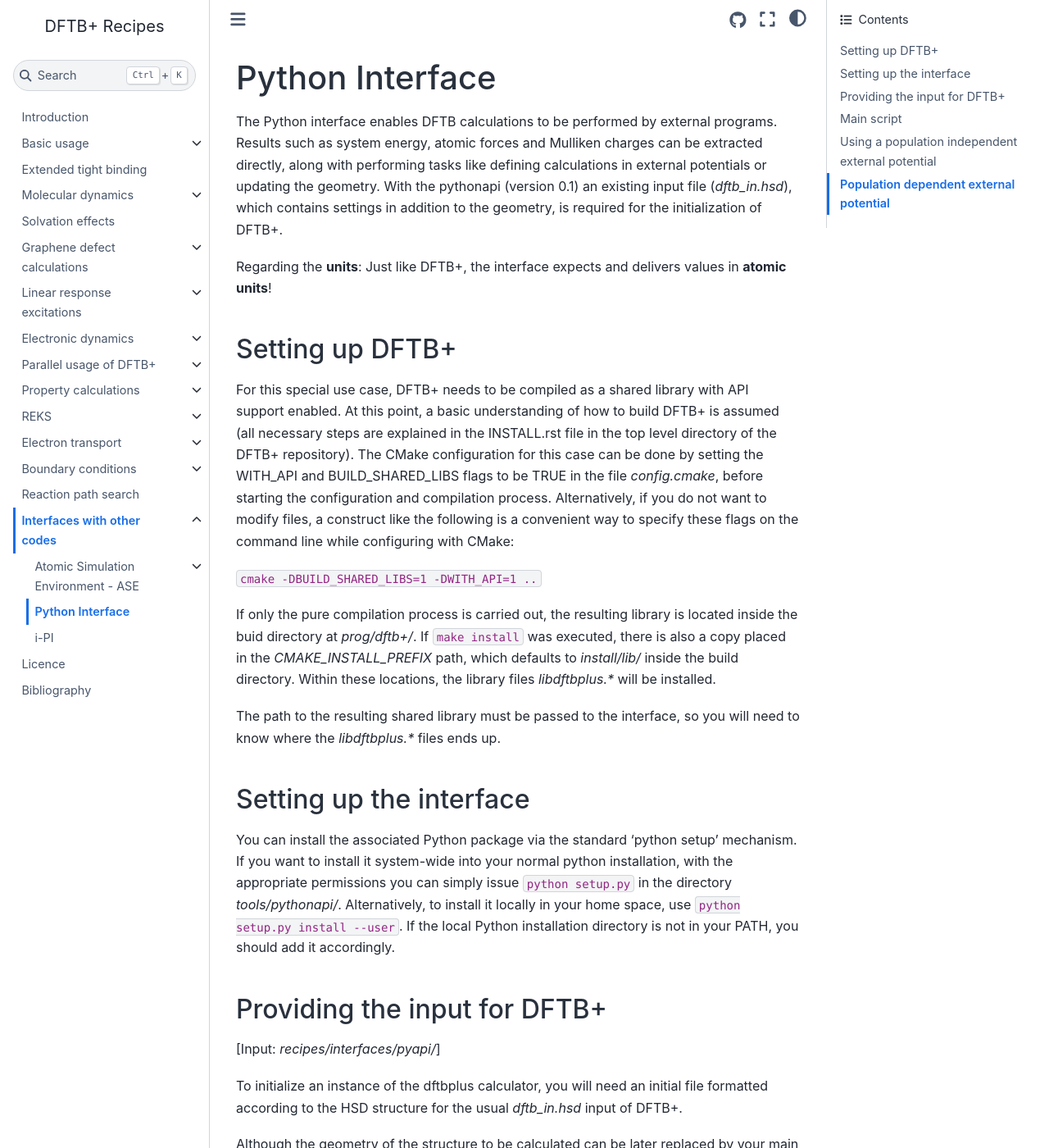
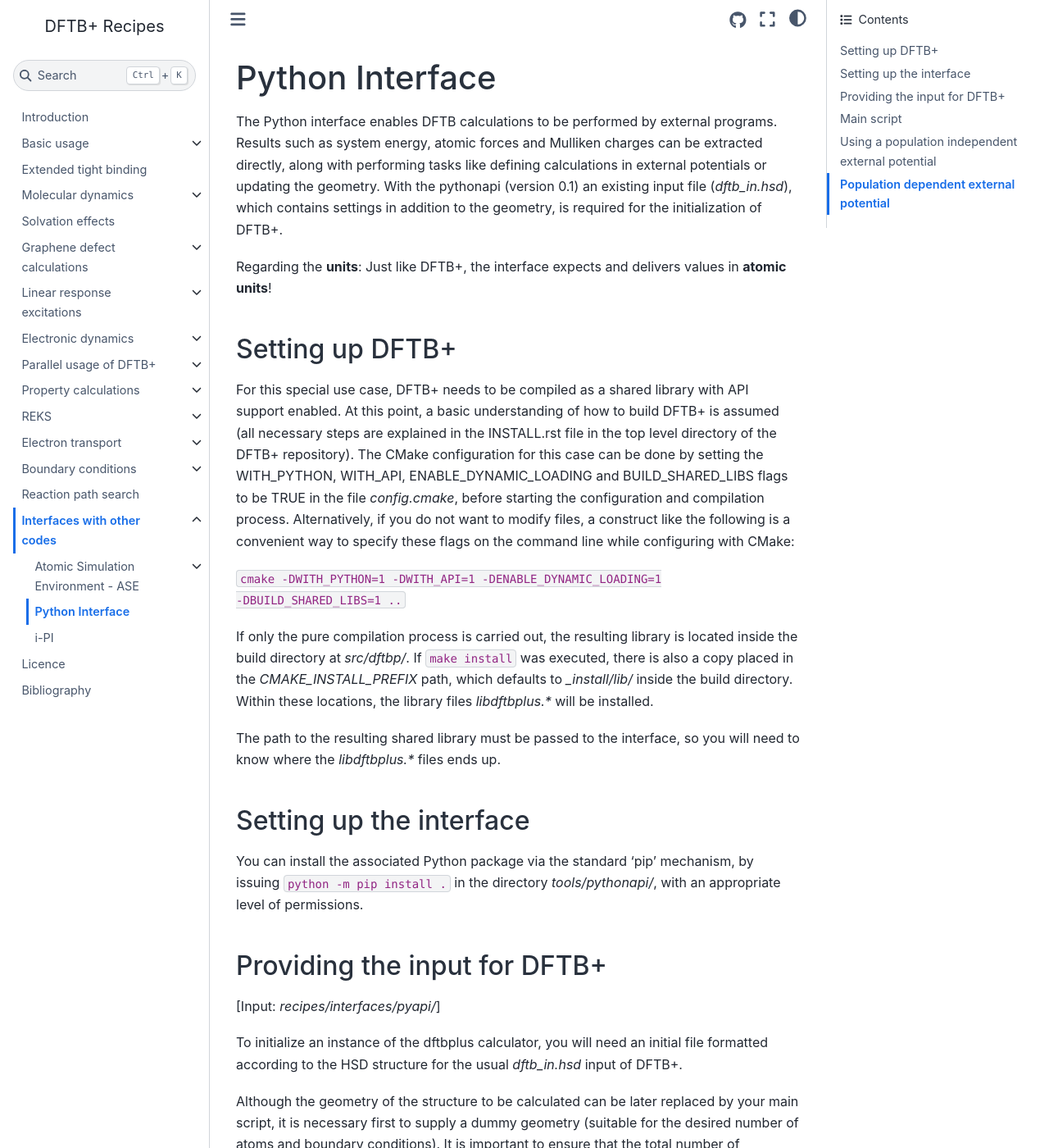
Before and after one commit to dftbplus/recipes, a Sphinx documentation site: the page built from docs/interfaces/pyapi/pyapi.rst, in a window 1280 px wide and 1400 px high. Shown: the whole window at 82% size. Built offline with Sphinx 7.4.7 and the Sphinx Book theme 1.1.4, drawn with Linux system fonts in a browser that asks for light colours; some of the changed text lies outside the part shown.

Commit message:
Update the recipe covering the Python API (#61)

```diff
--- a/docs/_archives/recipes/interfaces/pyapi/pyapi.py
+++ b/docs/_archives/recipes/interfaces/pyapi/pyapi.py
@@ -5,9 +5,9 @@ import dftbplus
 LIB_PATH = '/home/user/libdftbplus'
 
 # DFTB+ conversion factors
-# (according to prog/dftb+/lib_common/constants.F90)
-BOHR__AA = 0.529177249
-AA__BOHR = 1 / BOHR__AA
+# (according to src/dftbp/common/constants.F90)
+BOHR_AA = 0.529177249
+AA_BOHR = 1 / BOHR_AA
 
 
 def main():
@@ -21,14 +21,14 @@ def main():
         [ 1.920770753428742, -0.024319922392223, -4.437737763954652],
         [ 0.024319174400169, -0.017404302527510, -2.005347277168561],
         [ 0.024317270342179,  1.886164739806594, -5.291732430733527]])
-    coords *= AA__BOHR
+    coords *= AA_BOHR
 
     # lattice vectors of TiO2, in atomic units
     latvecs = np.array([
         [-1.903471721000000,  1.903471721000000,  4.864738245000000],
         [ 1.903471721000000, -1.903471721000000,  4.864738245000000],
         [ 1.903471721000000,  1.903471721000000, -4.864738245000000]])
-    latvecs *= AA__BOHR
+    latvecs *= AA_BOHR
 
     cdftb = dftbplus.DftbPlus(libpath=LIB_PATH,
                               hsdpath='dftb_in.hsd',
--- a/docs/interfaces/pyapi/pyapi.rst
+++ b/docs/interfaces/pyapi/pyapi.rst
@@ -22,18 +22,18 @@ For this special use case, DFTB+ needs to be compiled as a shared library with
 API support enabled. At this point, a basic understanding of how to build DFTB+
 is assumed (all necessary steps are explained in the INSTALL.rst file in the top
 level directory of the DFTB+ repository). The CMake configuration for this case
-can be done by setting the WITH_API and BUILD_SHARED_LIBS flags to be TRUE in
-the file `config.cmake`, before starting the configuration and compilation
-process. Alternatively, if you do not want to modify files, a construct like the
-following is a convenient way to specify these flags on the command line while
-configuring with CMake:
+can be done by setting the WITH_PYTHON, WITH_API, ENABLE_DYNAMIC_LOADING and
+BUILD_SHARED_LIBS flags to be TRUE in the file `config.cmake`, before starting
+the configuration and compilation process. Alternatively, if you do not want to
+modify files, a construct like the following is a convenient way to specify
+these flags on the command line while configuring with CMake:
 
-``cmake -DBUILD_SHARED_LIBS=1 -DWITH_API=1 ..``
+``cmake -DWITH_PYTHON=1 -DWITH_API=1 -DENABLE_DYNAMIC_LOADING=1 -DBUILD_SHARED_LIBS=1 ..``
 
 If only the pure compilation process is carried out, the resulting library is
-located inside the buid directory at `prog/dftb+/`. If ``make install`` was
+located inside the build directory at `src/dftbp/`. If ``make install`` was
 executed, there is also a copy placed in the `CMAKE_INSTALL_PREFIX` path, which
-defaults to `install/lib/` inside the build directory. Within these locations,
+defaults to `_install/lib/` inside the build directory. Within these locations,
 the library files `libdftbplus.*` will be installed.
 
 The path to the resulting shared library must be passed to the interface, so you
@@ -42,13 +42,9 @@ will need to know where the `libdftbplus.*` files ends up.
 Setting up the interface
 ========================
 
-You can install the associated Python package via the standard 'python setup'
-mechanism. If you want to install it system-wide into your normal python
-installation, with the appropriate permissions you can simply issue ``python
-setup.py`` in the directory `tools/pythonapi/`. Alternatively, to install it
-locally in your home space, use ``python setup.py install --user``. If the local
-Python installation directory is not in your PATH, you should add it
-accordingly.
+You can install the associated Python package via the standard 'pip' mechanism,
+by issuing ``python -m pip install .`` in the directory `tools/pythonapi/`, with
+an appropriate level of permissions.
 
 .. _sec-interfaces-pyapi-input:
 
@@ -155,9 +151,9 @@ interface.
     LIB_PATH = '/home/user/libdftbplus'
 
     # DFTB+ conversion factors
-    # (according to prog/dftb+/lib_common/constants.F90)
-    BOHR__AA = 0.529177249
-    AA__BOHR = 1 / BOHR__AA
+    # (according to src/dftbp/common/constants.F90)
+    BOHR_AA = 0.529177249
+    AA_BOHR = 1 / BOHR_AA
 
 At the beginning of the ``main()`` function, the atom coordinates and lattice
 vectors are defined. In this case, a conversion to atomic units is necessary,
@@ -186,8 +182,8 @@ since a `.gen` block is used whose values are usually in units of Ångström.
 	    [ 1.903471721000000,  1.903471721000000, -4.864738245000000]])
 
 	# conversion to atomic units
-	coords *= AA__BOHR
-	latvecs *= AA__BOHR
+	coords *= AA_BOHR
+	latvecs *= AA_BOHR
 
 An object of the DftbPlus class is instantiated, which requires the location of
 the shared library `libpath`, the HSD input file `hsdpath` and the name of the
@@ -284,7 +280,8 @@ This section deals with the capability of the interface to run calculations with
 a population dependent external potential, i.e. arrising in cases like
 polarizable surroundings where the applied field responds to the state of the QM
 calculation. Since in general only the user knows how to calculate this type of
-potential, callback functions can be defined which will then be executed at runtime.
+potential, callback functions can be defined which will then be executed at
+runtime.
 
 The DFTB+ object provides a method ``register_ext_pot_generator()`` that takes
 care of the registration of the callback functions. As the first positional
```
Also changed, not shown: 3 other files.
